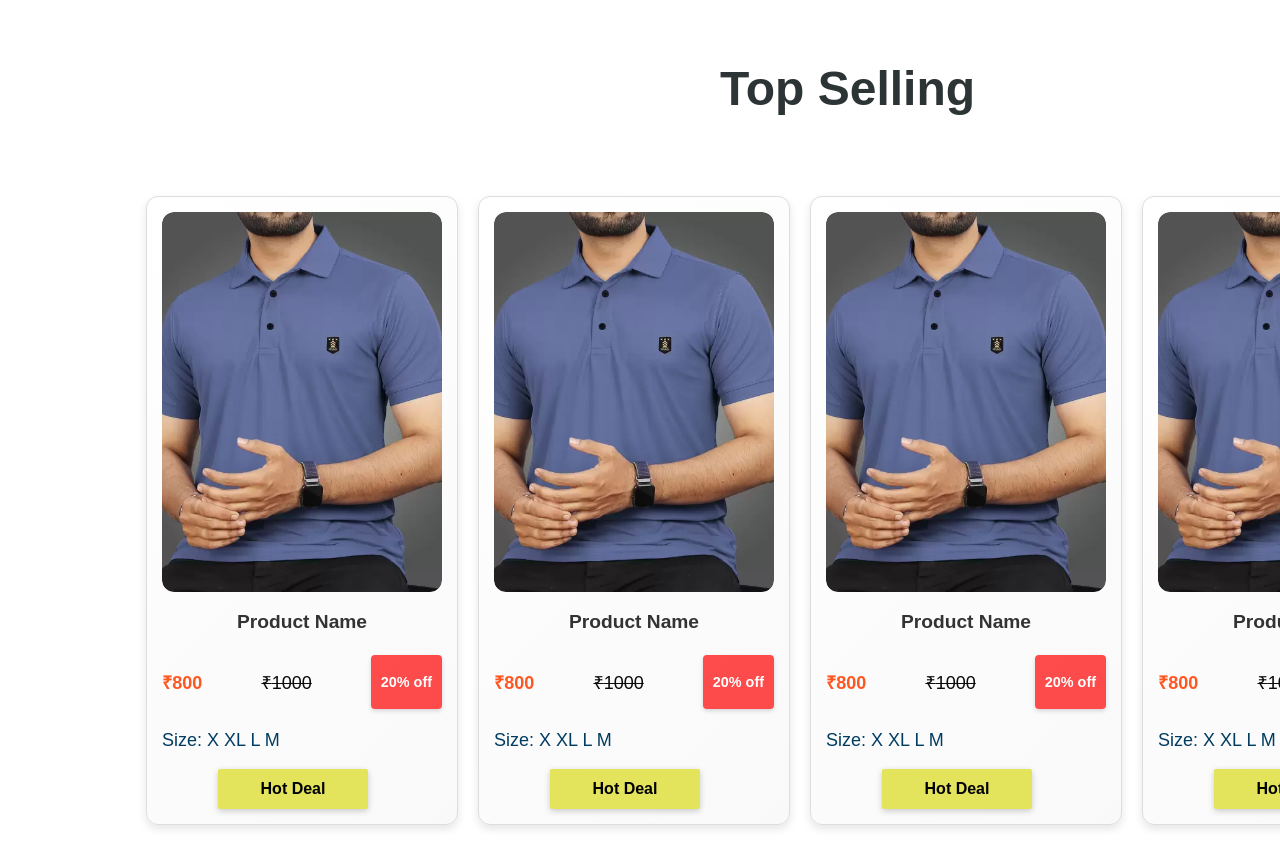
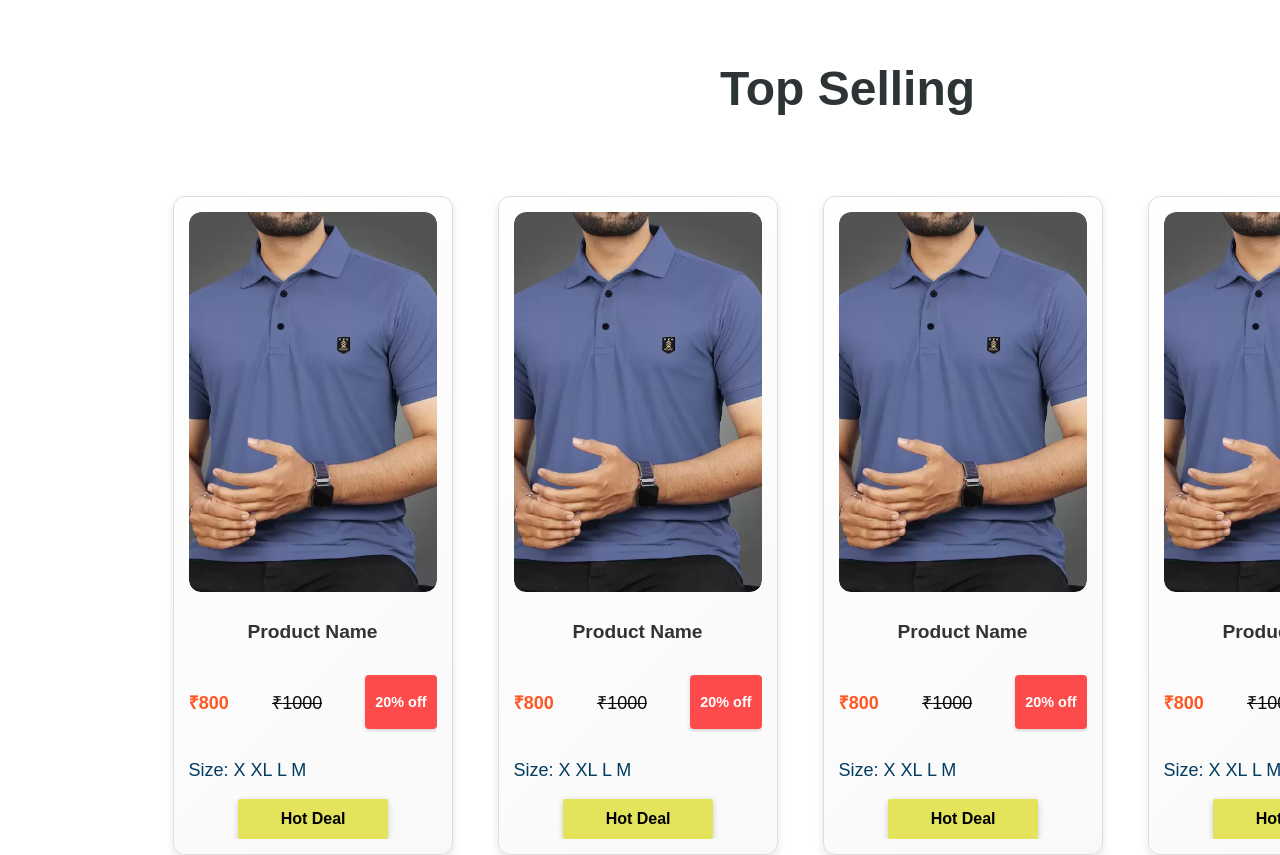
Before and after one commit to Santhosh-Shanmugam/SouthernTexport-E-commerce, a React (Vite) app in the folder Frontend/: page / in a window 1280 px wide. Shown: the part 1080-1935 px from the top of the page. Built offline with nearby package versions, Linux system fonts and the light colour scheme.

Commit message:
Feat: component changes

```diff
--- a/Frontend/src/Components/Items/Items.css
+++ b/Frontend/src/Components/Items/Items.css
@@ -4,22 +4,43 @@ a {
 }
 
 .item-con-all {
-    /* font-size: large; */
-    /* text-decoration: none; */
     width: 280px;
+    max-width: 100%; /* Ensures container doesn't overflow on smaller screens */
     border: 1px solid #ddd;
     border-radius: 12px;
     background: linear-gradient(135deg, #ffffff, #f9f9f9);
-    transition: transform 0.3s ease-in-out, box-shadow 0.3s ease-in-out;
+    transition:
+        transform 0.3s ease-in-out,
+        box-shadow 0.3s ease-in-out;
     display: flex;
     flex-direction: column;
     align-items: center;
     justify-content: space-between;
     padding: 15px;
-    box-shadow: 0px 4px 8px rgba(0, 0, 0, 0.1);
+    box-shadow: 0 4px 8px rgba(0, 0, 0, 0.1);
     cursor: pointer;
     position: relative;
     overflow: hidden;
+
+    /* Prevent text overflow */
+    text-overflow: ellipsis;
+
+    /* Improved cross-browser compatibility */
+    -webkit-box-sizing: border-box;
+    -moz-box-sizing: border-box;
+    box-sizing: border-box;
+}
+
+.item-con-all:hover {
+    transform: translateY(-5px);
+    box-shadow: 0 6px 12px rgba(0, 0, 0, 0.15);
+}
+
+/* Ensure internal content doesn't cause overflow */
+.item-con-all * {
+    max-width: 100%;
+    overflow: hidden;
+    text-overflow: ellipsis;
 }
 
 .item-con-all:hover {
@@ -176,3 +197,11 @@ a {
         grid-template-columns: repeat(1, 1fr);
     }
 }
+
+@media (max-width: 480px) {
+    .item-con-all {
+        width: 100%;
+        max-width: 280px;
+        margin: 0 auto;
+    }
+}
--- a/Frontend/src/Pages/Home/Home.css
+++ b/Frontend/src/Pages/Home/Home.css
@@ -316,3 +316,27 @@
     font-size: 1rem;
   }
 }
+@media (max-width: 768px) {
+  .home-page {
+    margin-top: 2vh;
+    padding: 0 3%; /* Reduce padding on smaller screens */
+  }
+ .category-section{
+
+ }
+  .category-grid,
+  .testimonial-grid {
+    grid-template-columns: 1fr; /* Stack on very small screens */
+  }
+}
+
+@media (max-width: 480px) {
+  .hero {
+    width: 95%; /* More width on smallest screens */
+    padding: 2rem 0.5rem;
+  }
+
+  .shop-now-btn {
+    padding: 0.7rem 1.5rem;
+  }
+}
--- a/Frontend/src/Pages/TopSelling/TopSelling.css
+++ b/Frontend/src/Pages/TopSelling/TopSelling.css
@@ -3,6 +3,7 @@
     width: 100%;
     height: 100%;
     margin-left: 20vh;
+    margin-right: 20vh;
     grid-template-columns: repeat(200px, 1fr);
     place-items: center;
     margin-bottom: 10vh;
```
